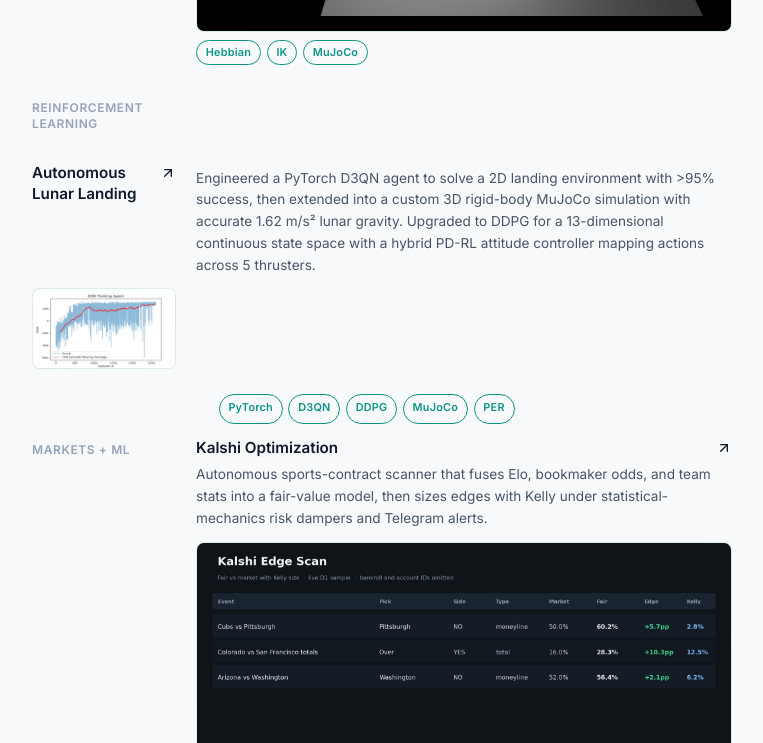
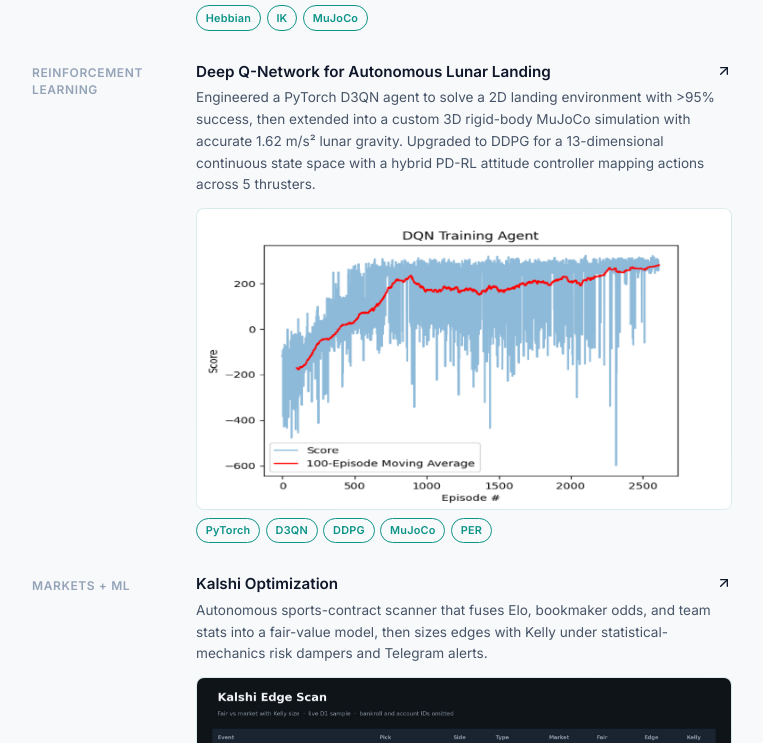
Before and after one commit to theclickbaiter1/sstasbih.com, an Astro site: page / in a window 1280 px wide. Shown: the part 1691-2434 px from the top of the page, without its empty margins (507-1270 px from the left). Built offline with nearby package versions, Linux system fonts and the light colour scheme; Astro itself is replaced by a stand-in of ours.

Commit message:
Fix lunar project card layout broken by nested links
Browsers close an outer card link when tag anchors appear inside it, which shoved the title into the left column.

Co-authored-by: Cursor <cursoragent@cursor.com>

```diff
--- a/src/components/Card.astro
+++ b/src/components/Card.astro
@@ -54,10 +54,11 @@ const Tag = href ? 'a' : 'div';
     )}
     <div class="card-tags">
       {tags.map(tag => (
-        tag.href ? (
+        // Never nest <a> inside an <a class="card"> — browsers break the layout.
+        href || !tag.href ? (
+          <span class="tag">{tag.label}</span>
+        ) : (
           <a class="tag" href={tag.href} target="_blank" rel="noopener noreferrer">{tag.label}</a>
-        ) : (
-          <span class="tag">{tag.label}</span>
         )
       ))}
     </div>
--- a/src/pages/index.astro
+++ b/src/pages/index.astro
@@ -120,7 +120,7 @@ import '../styles/global.css';
           <div class="card-period">Reinforcement Learning</div>
           <div class="card-body">
             <h4 class="card-title">
-              <span class="card-title-text">Autonomous Lunar Landing</span>
+              <span class="card-title-text">Deep Q-Network for Autonomous Lunar Landing</span>
               <svg class="card-arrow" xmlns="http://www.w3.org/2000/svg" viewBox="0 0 24 24" fill="none" stroke="currentColor" stroke-width="2" stroke-linecap="round" stroke-linejoin="round">
                 <path d="M7 17L17 7" /><path d="M7 7h10v10" />
               </svg>
@@ -135,11 +135,11 @@ import '../styles/global.css';
               <img src="/assets/projects/lunar-lander/thumb.jpg" alt="Lunar lander training scores" loading="lazy" decoding="async" />
             </div>
             <div class="card-tags">
-              <a class="tag" href="https://en.wikipedia.org/wiki/PyTorch" target="_blank" rel="noopener noreferrer">PyTorch</a>
-              <a class="tag" href="https://en.wikipedia.org/wiki/Q-learning#Deep_Q-network" target="_blank" rel="noopener noreferrer">D3QN</a>
-              <a class="tag" href="https://en.wikipedia.org/wiki/Deterministic_policy_gradient" target="_blank" rel="noopener noreferrer">DDPG</a>
-              <a class="tag" href="https://en.wikipedia.org/wiki/MuJoCo" target="_blank" rel="noopener noreferrer">MuJoCo</a>
-              <a class="tag" href="https://en.wikipedia.org/wiki/Experience_replay" target="_blank" rel="noopener noreferrer">PER</a>
+              <span class="tag">PyTorch</span>
+              <span class="tag">D3QN</span>
+              <span class="tag">DDPG</span>
+              <span class="tag">MuJoCo</span>
+              <span class="tag">PER</span>
             </div>
           </div>
         </a>
```
